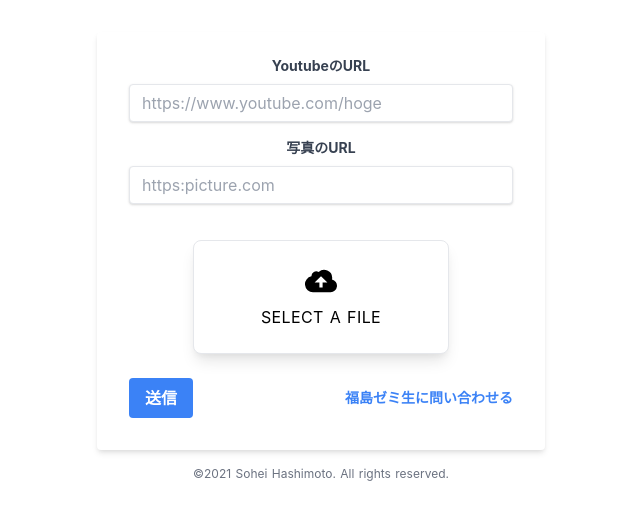
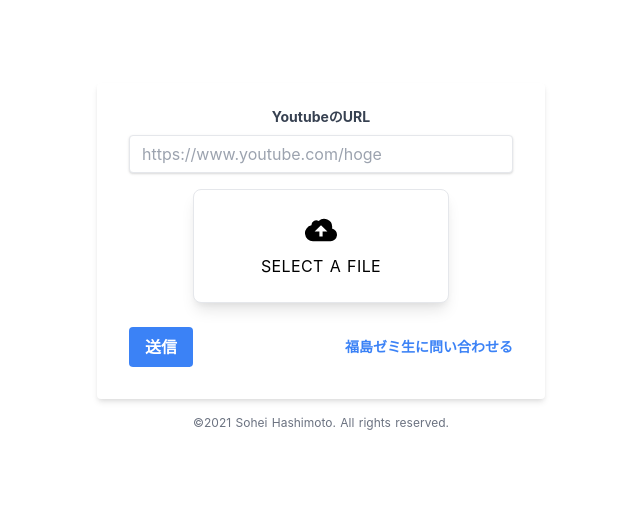
Before and after one commit to sohey-dr/Fukusima_zemi, a Nuxt app: page / in a window 1280 px wide. Shown: the part 143-662 px from the top of the page, without its empty margins (319-959 px from the left). Built offline with nearby package versions, Linux system fonts and the light colour scheme.

Commit message:
Delete pic_url

```diff
--- a/components/Form.vue
+++ b/components/Form.vue
@@ -26,33 +26,6 @@
             id="youtube_url"
             type="text"
             placeholder="https://www.youtube.com/hoge"
-          />
-        </div>
-        <div class="mb-6">
-          <label
-            class="block text-gray-700 text-sm font-bold mb-2"
-            for="picture_url"
-          >
-            写真のURL
-          </label>
-          <input
-            class="
-              shadow
-              appearance-none
-              border
-              rounded
-              w-full
-              py-2
-              px-3
-              text-gray-700
-              mb-3
-              leading-tight
-              focus:outline-none
-              focus:shadow-outline
-            "
-            id="picture_url"
-            type="picture_url"
-            placeholder="https:picture.com"
           />
         </div>
         <div class="mb-6">
```
